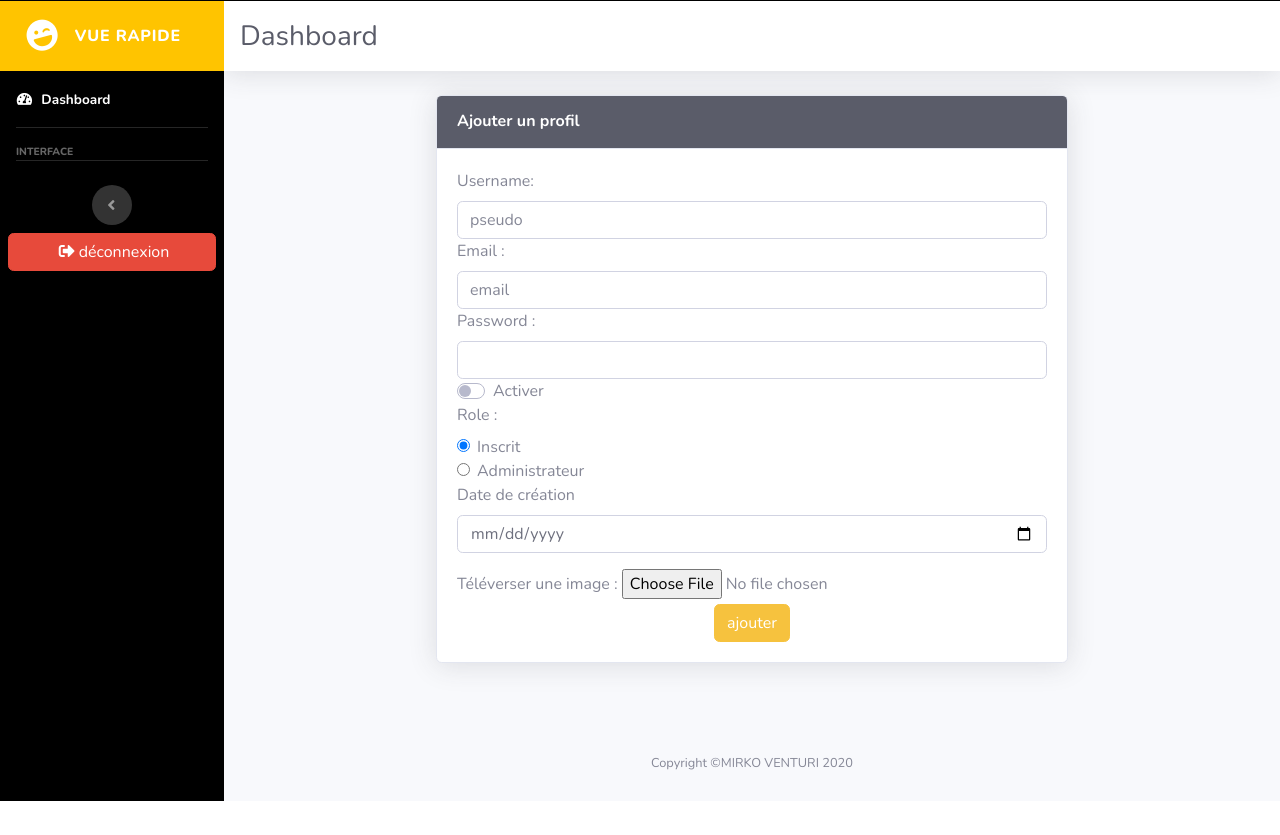
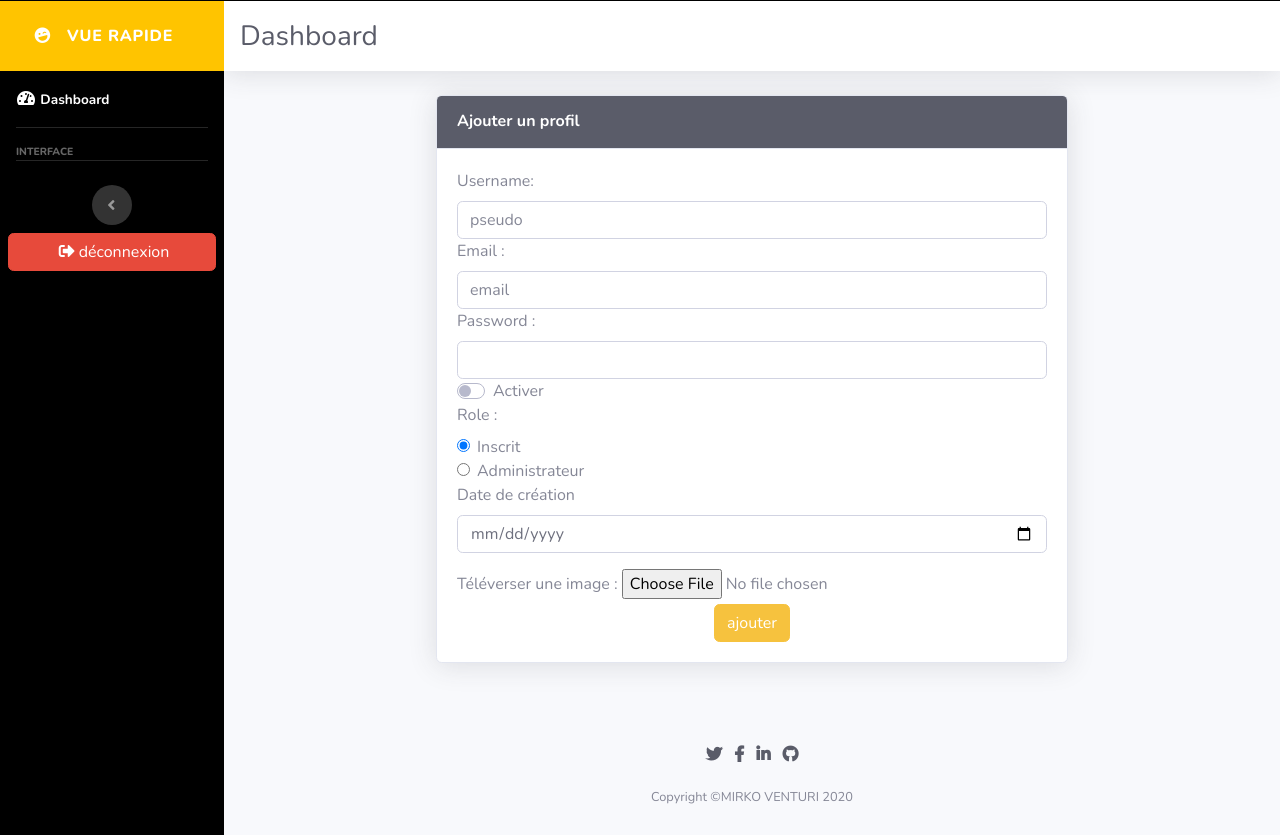
Before and after one commit to MirkoV1987/OCR-P5, a PHP site: page /user/add in a window 1280 px wide. Shown: the part 63-898 px from the top of the page. Before the commit the page ends 864 px from the top, so only its background shows below. Run offline with PHP 8.4, Linux system fonts and the light colour scheme; data that the repository does not hold is empty; some libraries are stand-ins or nearby versions.

Commit message:
Upload social icons, Fix some HTML Sonarlint issues

```diff
--- a/View/user/add.php
+++ b/View/user/add.php
@@ -28,13 +28,13 @@
 <body id="page-top">
 
   <!-- Navigation -->
-  <nav class="navbar navbar-expand-lg navbar-dark navbar-fixed-top" id="mainNav" style="background-color:#000;">
+  <nav class="navbar navbar-expand-lg navbar-dark navbar-fixed-top" id="mainNav" style="background-color:#000;" aria-labelledby="navbar">
     <div class="container">
       <a class="navbar-brand" href="#page-top" style="font-family: 'Vladimir Script'; font-size: 1.6em;">Blog de Mirko Venturi</a>
     </div>
       <a class="nav-link dropdown-toggle" href="#" id="userDropdown" role="button" data-toggle="dropdown" aria-haspopup="true" aria-expanded="false">
         <span class="mr-2 d-none d-lg-inline text-white middle">Bonjour, <?= $user['username']; ?></span>
-        <img class="img-profile rounded-circle img-thumbnail" src="/Public/img/user/<?= $user['imageUrl']; ?>" width="30px" height="auto">
+        <img class="img-profile rounded-circle img-thumbnail" src="/Public/img/user/<?= $user['imageUrl']; ?>" width="30px" height="auto" alt="utilisateur">
       </a>
   </nav>
 
@@ -45,14 +45,14 @@
       <!-- Sidebar - Brand -->
       <a class="sidebar-brand d-flex align-items-center justify-content-center" href="">
         <div class="sidebar-brand-icon rotate-n-15">
-          <i class="fas fa-laugh-wink"></i>
+          <strong class="fas fa-laugh-wink"></strong>
         </div>
         <div class="sidebar-brand-text mx-3">Vue rapide</div>
       </a>
       <!-- End of Sidebar -->
       <li class="nav-item active">
         <a class="nav-link" href="/admin/index">
-          <i class="fas fa-fw fa-tachometer-alt"></i>
+          <strong class="fas fa-fw fa-tachometer-alt"></strong>
           <span>Dashboard</span></a>
       </li>
 
@@ -70,7 +70,7 @@
       <a class="btn rounded-circle border-0 py-2 my-2" id="sidebarToggle" href="/admin/index"></a>
     </div>
       <a class="btn btn-md btn-danger mx-2 px-2 text-lowercase text-center" href="/user/logout">
-     <i class="fas fa-sign-out-alt px-1"></i><span>Déconnexion</span></a>
+     <strong class="fas fa-sign-out-alt px-1"></strong><span>Déconnexion</span></a>
 
   </ul>
   <!-- End of Sidebar -->
@@ -79,9 +79,9 @@
     <div id="content-wrapper" class="d-flex flex-column">
       <div id="content">
         <!-- Topbar -->
-        <nav class="navbar navbar-expand navbar-light bg-white topbar mb-4 static-top shadow">
+        <nav class="navbar navbar-expand navbar-light bg-white topbar mb-4 static-top shadow" aria-labelledby="navbar">
           <button id="sidebarToggleTop" class="btn btn-link d-md-none rounded-circle mr-3">
-            <i class="fa fa-bars"></i>
+            <strong class="fa fa-bars"></strong>
           </button>
             <h1 class="h3 mb-0 text-gray-800">Dashboard</h1>
         </nav>
@@ -144,10 +144,28 @@
 
 <!-- Footer -->
 <footer class="sticky-footer">
-    <div class="container my-auto">
+    <div class="container my-auto" style="color: #000; padding: 0 4px;">
+      <div class="row">
+        <div class="col-md-12 text-center">
+          <div class="list-inline-item social-buttons text-center py-4 px-4">
+              <a class="text-dark text-decoration-none px-1" href="https://twitter.com/MirkoVenturi1" target="_blank" rel="noopener noreferrer">
+              <strong class="fab fa-twitter text-black"></strong>
+              </a>
+              <a class="text-dark text-decoration-none px-1" href="https://www.facebook.com/mirko.venturi.79" target="_blank" rel="noopener noreferrer">
+              <strong class="fab fa-facebook-f"></strong>
+              </a>
+              <a class="text-dark text-decoration-none px-1" href="https://fr.linkedin.com/in/mirkoventuri?trk=people-guest_profile-result-card_result-card_full-click" target="_blank" rel="noopener noreferrer">
+              <strong class="fab fa-linkedin-in"></strong>
+              </a>
+              <a class="text-dark text-decoration-none px-1" href="https://github.com/MirkoV1987" target="_blank" rel="noopener noreferrer">
+              <strong class="fab fa-github" aria-hidden="true"></strong>
+              </a>
+          </div>
+        </div>
+      </div>
+    </div>
     <div class="copyright text-center my-auto">
       <span>Copyright &copy;MIRKO VENTURI 2020</span>
-      </div>
     </div>
 </footer>
 <!-- End of Footer -->
@@ -159,7 +177,7 @@
 
   <!-- Scroll to Top Button-->
   <a class="scroll-to-top rounded" href="#page-top">
-    <i class="fas fa-angle-up"></i>
+    <strong class="fas fa-angle-up"></strong>
   </a>
 
   <!-- Bootstrap core JavaScript-->
```
Lines whose indentation alone changed are shown as unchanged.
